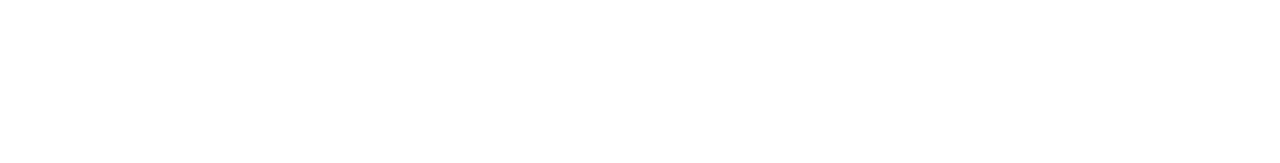
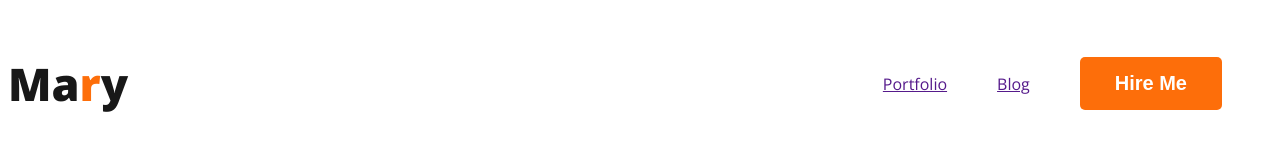
Before and after one commit to im-sanny/responsive-webdeveloper-portfolio, a plain HTML site: page index.html in a window 1280 px wide. Drawn offline with nearby package versions, Linux system fonts and the light colour scheme.

Commit message:
added anv

```diff
--- a/index.html
+++ b/index.html
@@ -4,10 +4,21 @@
     <meta charset="UTF-8">
     <meta name="viewport" content="width=device-width, initial-scale=1.0">
     <title> Web Developer Portfolio</title>
+    <link rel="preconnect" href="https://fonts.googleapis.com">
+<link rel="preconnect" href="https://fonts.gstatic.com" crossorigin>
+<link href="https://fonts.googleapis.com/css2?family=Open+Sans:wght@400;700;800&display=swap" rel="stylesheet">
+    <link rel="stylesheet" href="styles/portfolio.css">
 </head>
 <body>
     <header>
-
+         <nav>
+            <h3 class="nav-title">Ma<span class="text-primary">r</span>y</h3>
+            <ul>
+                <li><a href="">Portfolio</a></li>
+                <li><a href="">Blog</a></li>
+                <li><button class="btn-primary">Hire Me</button></li>
+            </ul>
+         </nav>
     </header>
     <main>
 
--- /dev/null
+++ b/styles/portfolio.css
@@ -0,0 +1,44 @@
+/* common shared styles */
+body{
+
+    font-family: 'Open Sans', sans-serif;
+}
+.text-primary{
+    color: #FD6E0A;
+}
+.btn-primary{
+    border-radius: 5px;
+    background: #FD6E0A;
+    border: 0;
+    color: white;
+    font-size: 20px;
+    font-weight: 700;
+    padding: 15px 35px;
+
+}
+/* nav related styles */
+nav{
+    display: flex;
+    justify-content: space-between;
+    align-items: center;
+}
+.nav-title {
+    color: var(--Dark-01, #181818);
+    font-size: 45px;
+    font-weight: 800;
+}
+
+nav > ul{
+    display: flex;
+    align-items: center;
+}
+
+nav li {
+    list-style: none;
+    margin-right: 50px;
+}
+nav{
+    text-decoration: none;
+    color:#474747 ;
+
+}
```
